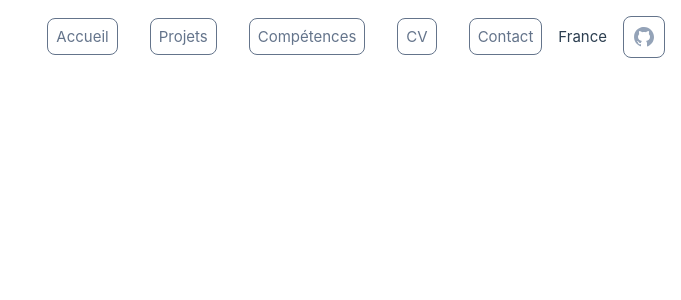
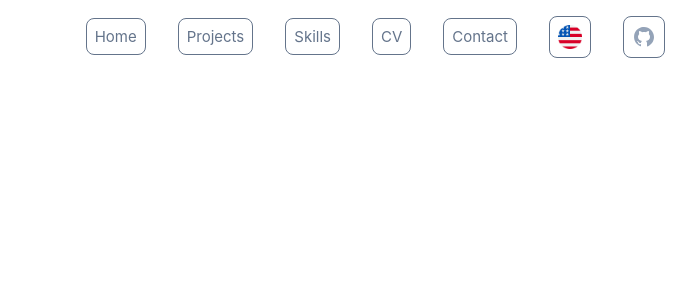
Before and after one commit to Zackaliok/no-name-1, a Vue app: page / in a window 1280 px wide. Shown: the top 300 px of the page, without its empty margins (599-1280 px from the left). Built offline with nearby package versions, Linux system fonts and the light colour scheme.

Commit message:
Add lang switch #4

```diff
--- a/src/components/navigation/Locale.vue
+++ b/src/components/navigation/Locale.vue
@@ -1,23 +1,33 @@
 <template>
-  <p>France</p>
+  <img :src="this.flag" :alt="this.locale" @click="changeLocalization()" />
 </template>
 
 <script>
+import { i18n } from "../../i18n";
+
 export default {
   name: "locale-switch",
-  setup() {
-    [
-      {
-        locale: "en",
-        img: "@/assets/images/flags/en.png",
-        name: "English",
-      },
-      {
-        locale: "fr",
-        img: "@/assets/images/flags/fr.png",
-        name: "French",
-      },
-    ];
+  data() {
+    return {
+      locale: i18n.global.locale,
+      flag: "src/assets/flags/en.png",
+    };
+  },
+  methods: {
+    changeLocalization() {
+      if (i18n.global.locale == "en") {
+        i18n.global.locale = "fr";
+      } else {
+        i18n.global.locale = "en";
+      }
+      this.flag = "src/assets/flags/" + i18n.global.locale + ".png";
+    },
   },
 };
 </script>
+
+<style scoped>
+img {
+  width: 24px;
+}
+</style>
--- a/src/components/navigation/Navigation.vue
+++ b/src/components/navigation/Navigation.vue
@@ -51,7 +51,14 @@
     <!-- / Contact -->
 
     <!-- Language switch -->
-    <locale />
+    <div class="flex flex-row m-4">
+      <span
+        class="text-slate-500 border rounded-lg border-slate-500 p-2 hover:border-slate-400 hover:text-slate-400 hover:bg-slate-800 duration-500"
+      >
+        <locale />
+      </span>
+    </div>
+
     <!-- / Language switch -->
 
     <!-- Github Repo -->
--- a/src/i18n.js
+++ b/src/i18n.js
@@ -4,7 +4,7 @@ import messages_fr from "@/lang/fr";
 import messages_en from "@/lang/en";
 
 export const i18n = VueI18n.createI18n({
-  locale: "fr", // set locale
+  locale: "en", // set locale
   fallbackLocale: "en", // set fallback locale
   messages: {
     fr: messages_fr,
@@ -12,13 +12,14 @@ export const i18n = VueI18n.createI18n({
   },
 });
 
-const loadedLanguages = ["en"];
+const loadedLanguages = ["en", "fr"];
 
 export const languagesAvailable = ["en", "fr"];
 
 function setI18nLanguage(lang) {
   i18n.locale = lang;
   document.querySelector("html").setAttribute("lang", lang);
+  console.log("On set la lang : " + lang);
   return lang;
 }
 
```
Also changed, not shown: src/assets/flags/en.png, src/assets/flags/fr.png.
